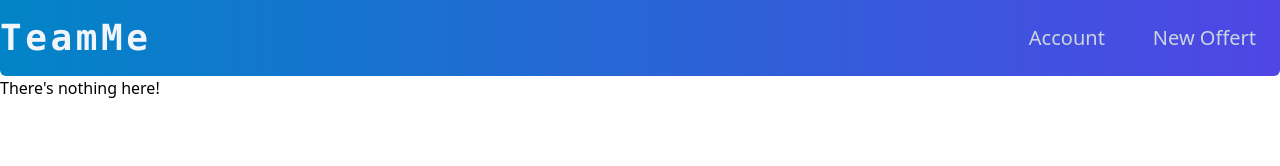
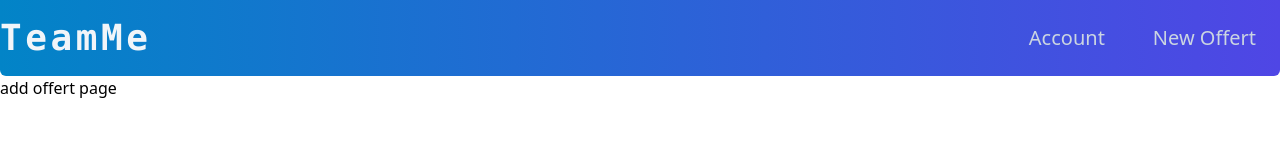
Before and after one commit to olo75jg21/teamMe, a React (Create React App) app in the folder client/: page /newoffert in a window 1280 px wide. Shown: the top 166 px of the page. Built offline with nearby package versions, Linux system fonts and the light colour scheme.

Commit message:
add addoffertpage, setup rotuer and header item

```diff
--- a/client/src/components/App.tsx
+++ b/client/src/components/App.tsx
@@ -2,6 +2,7 @@ import { BrowserRouter, Routes, Route } from 'react-router-dom';
 
 import '../index.css';
 import { Account } from './account/Account';
+import AddOffertPage from './addOffert/AddOffertPage';
 
 import ContactPage from './ContactPage';
 import ErrorPage from "./ErrorPage";
@@ -19,6 +20,7 @@ export const App = (): JSX.Element => {
           <Route path='/' element={<LandingPage />} />
           <Route path='/register' element={<RegisterPage />} />
           <Route path='/login' element={<LoginPage />} />
+          <Route path='/newoffert' element={<AddOffertPage />} />
           <Route path='/contact' element={<ContactPage />} />
           <Route path='/account' element={<Account />}/>
           <Route path="*" element={<ErrorPage />} />
--- /dev/null
+++ b/client/src/components/addOffert/AddOffertPage.tsx
@@ -0,0 +1,9 @@
+const AddOffertPage = (): JSX.Element => {
+  return (
+    <div>
+      add offert page
+    </div>
+  )
+};
+
+export default AddOffertPage;
--- a/client/src/components/header/Header.tsx
+++ b/client/src/components/header/Header.tsx
@@ -15,8 +15,7 @@ const Header = (): JSX.Element => {
               md:border-0 hover:text-slate-50'
             >
               <HeaderItem route={'/account'} text={'Account'} />
-              {/* Change '/' route later */}
-              <HeaderItem route={'/'} text={'New Offert'} />
+              <HeaderItem route={'/newoffert'} text={'New Offert'} />
 
               <LogoutButton />
             </ul>
```
